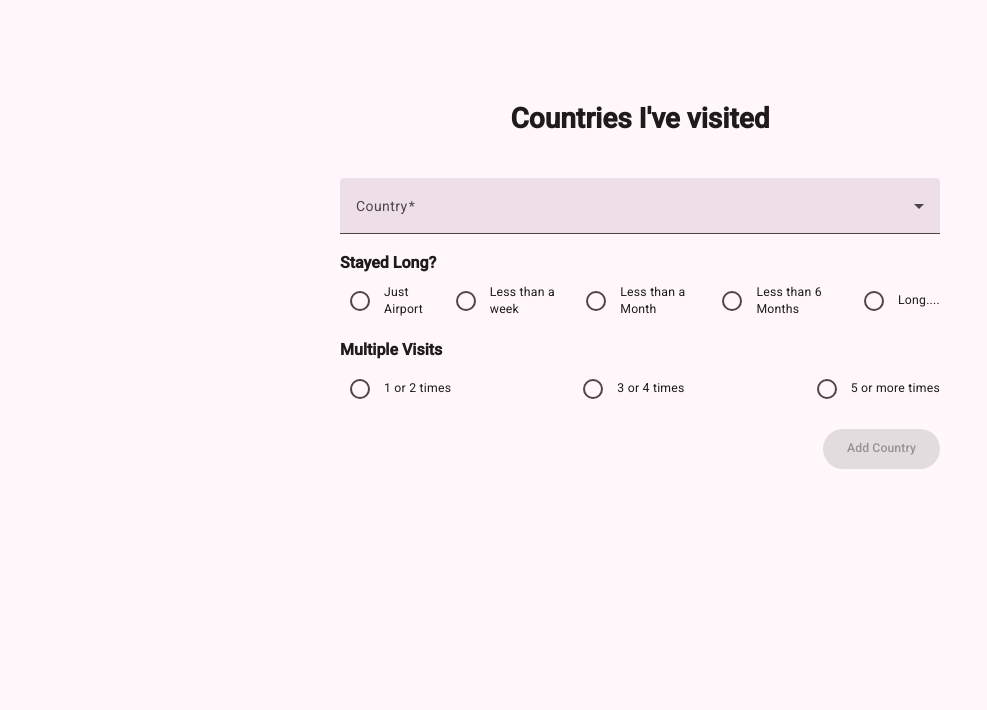
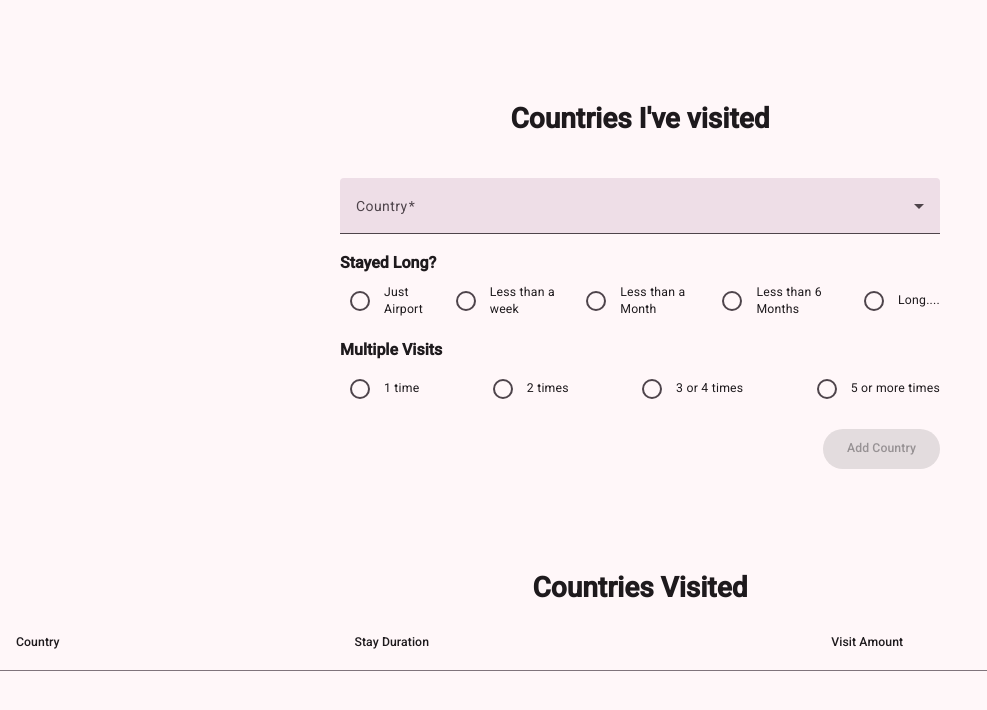
Before and after one commit to SoLNajle/countries-angular-practice, an Angular app: page /country-form in a window 1280 px wide. Shown: the top 710 px of the page, without its empty margins (0-987 px from the left). Built offline with nearby package versions, Linux system fonts and the light colour scheme; data requests are answered from the project's data file.

Commit message:
added country list, missing replace values

```diff
--- /dev/null
+++ b/src/app/components/country-list/country-list.html
@@ -0,0 +1,24 @@
+<div class="country-list-container">
+  <h1 class="country-list-title">Countries Visited</h1>
+  <table mat-table [dataSource]="countries" class="mat-elevation-z8">
+    <ng-container matColumnDef="country">
+      <th mat-header-cell *matHeaderCellDef>Country</th>
+      <td mat-cell *matCellDef="let country">{{ country.countryCode }}</td>
+    </ng-container>
+
+    <!-- Name Column -->
+    <ng-container matColumnDef="stayDuration">
+      <th mat-header-cell *matHeaderCellDef>Stay Duration</th>
+      <td mat-cell *matCellDef="let country">{{ country.stayDuration }}</td>
+    </ng-container>
+
+    <!-- Weight Column -->
+    <ng-container matColumnDef="visitAmount">
+      <th mat-header-cell *matHeaderCellDef>Visit Amount</th>
+      <td mat-cell *matCellDef="let country">{{ country.visitAmount }}</td>
+    </ng-container>
+
+    <tr mat-header-row *matHeaderRowDef="displayedColumns"></tr>
+    <tr mat-row *matRowDef="let row; columns: displayedColumns"></tr>
+  </table>
+</div>
--- /dev/null
+++ b/src/app/components/country-list/country-list.scss
@@ -0,0 +1,6 @@
+.country-list-container {
+    display: flex;
+    flex-direction: column;
+    align-items: center;
+    justify-content: center;
+}
--- /dev/null
+++ b/src/app/components/country-list/country-list.ts
@@ -0,0 +1,16 @@
+import { Component, Input, signal } from '@angular/core';
+import { VisitedCountry } from '../../models/visited-country';
+import { MatTableModule } from '@angular/material/table';
+
+@Component({
+  selector: 'app-country-list',
+  imports: [MatTableModule],
+  templateUrl: './country-list.html',
+  styleUrl: './country-list.scss',
+})
+export class CountryList {
+  @Input() countries: VisitedCountry[] = [];
+  // Using signal to manage the state of the countries list
+  VisitedCountries = signal<VisitedCountry[]>(this.countries);
+  displayedColumns: string[] = ['country', 'stayDuration', 'visitAmount'];
+}
--- a/src/app/data/visit-amounts.data.ts
+++ b/src/app/data/visit-amounts.data.ts
@@ -1,7 +1,8 @@
 import { RadioOption } from '../models/radio-option';
 
 export const VISIT_AMOUNTS: RadioOption[] = [
-  { value: '1o2', description: '1 or 2 times' },
+  { value: '1', description: '1 time' },
+  { value: '2', description: '2 times' },
   { value: '3o4', description: '3 or 4 times' },
   { value: '5+', description: '5 or more times' },
 ];
--- a/src/app/models/visited-country.ts
+++ b/src/app/models/visited-country.ts
@@ -1,5 +1,6 @@
 export interface VisitedCountry {
-  country: string;
+  id: number;
+  countryCode: string;
   stayDuration: string;
   visitAmount: string;
 }
--- a/src/app/pages/country-form/country-form.html
+++ b/src/app/pages/country-form/country-form.html
@@ -1,9 +1,9 @@
-<div class="country-container">
+<div class="country-form-container">
   <h1 class="country-title">Countries I've visited</h1>
   <form class="inventory-form" [formGroup]="countryForm">
     <mat-form-field>
       <mat-label>Country</mat-label>
-      <mat-select formControlName="country" required="">
+      <mat-select formControlName="countryCode" required="">
         @for (country of countries; track country) {
           <mat-option [value]="country.code">{{ country.name }}</mat-option>
         }
@@ -47,3 +47,4 @@
     </div>
   </form>
 </div>
+<app-country-list [countries]="VisitedCountries()"></app-country-list>
--- a/src/app/pages/country-form/country-form.scss
+++ b/src/app/pages/country-form/country-form.scss
@@ -1,4 +1,4 @@
-.country-container {
+.country-form-container {
     display: flex;
     flex-direction: column;
     align-items: center;
--- a/src/app/pages/country-form/country-form.ts
+++ b/src/app/pages/country-form/country-form.ts
@@ -16,6 +16,8 @@ import { MatRadioModule } from '@angular/material/radio';
 import { VISIT_AMOUNTS } from '../../data/visit-amounts.data';
 import { STAY_DURATIONS } from '../../data/stay-durations.data';
 import { VisitedCountry } from '../../models/visited-country';
+import { CountryList } from '../../components/country-list/country-list';
+import { signal } from '@angular/core';
 
 @Component({
   selector: 'app-country-form',
@@ -27,6 +29,7 @@ import { VisitedCountry } from '../../models/visited-country';
     ReactiveFormsModule,
     MatRadioModule,
     MatButtonModule,
+    CountryList,
   ],
   templateUrl: './country-form.html',
   styleUrl: './country-form.scss',
@@ -35,7 +38,6 @@ export class CountryFormComponent {
   private countryService = inject(CountryService);
   visitAmounts = VISIT_AMOUNTS;
   stayDurations = STAY_DURATIONS;
-  VisitedCountries: VisitedCountry[] = [];
   countries: Country[] = [];
 
   constructor() {
@@ -50,20 +52,24 @@ export class CountryFormComponent {
   }
 
   countryForm = new FormGroup({
-    country: new FormControl(''),
+    countryCode: new FormControl(''),
     stayDuration: new FormControl(''),
     visitAmount: new FormControl(''),
   });
 
+  VisitedCountries = signal<VisitedCountry[]>([]);
+
   addCountry() {
     if (this.countryForm.valid) {
+      const newId = this.VisitedCountries().length + 1;
       const newCountry: VisitedCountry = {
-        country: this.countryForm.value.country as string,
+        id: newId,
+        countryCode: this.countryForm.value.countryCode as string,
         stayDuration: this.countryForm.value.stayDuration as string,
         visitAmount: this.countryForm.value.visitAmount as string,
       };
-      this.VisitedCountries.push(newCountry);
-      console.log('New country added:', this.VisitedCountries);
+      this.VisitedCountries.update((countries) => [...countries, newCountry]);
+      console.log('New country added:', this.VisitedCountries());
       this.countryForm.reset(); // Reset the form after submission
     } else {
       console.error('Form is invalid');
```
Also changed, not shown: 1 other file (tests, documents, lock files or other folders).
